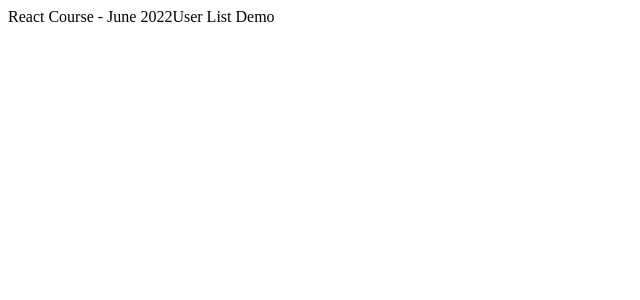
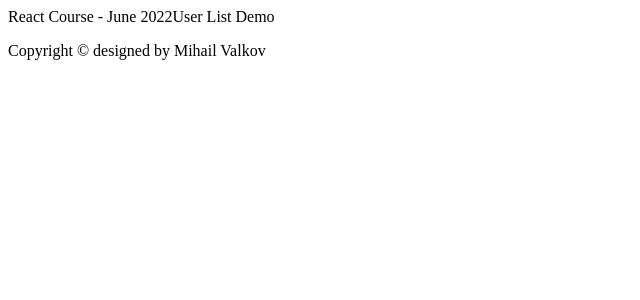
Before and after one commit to BehkoVasilev/React-User-List-Workshop, a React (Create React App) app in the folder client/: page / in a window 1280 px wide. Shown: the top 300 px of the page, without its empty margins (0-640 px from the left). Built offline with nearby package versions, Linux system fonts and the light colour scheme.

Commit message:
add footer component

```diff
--- a/client/src/App.js
+++ b/client/src/App.js
@@ -1,3 +1,4 @@
+import { Footer } from "./components/Footer";
 import { Header } from "./components/Header";
 
 
@@ -5,6 +6,8 @@ function App() {
   return (
     <>
       <Header />
+
+      <Footer />
     </>
   );
 }
--- /dev/null
+++ b/client/src/components/Footer.js
@@ -0,0 +1,8 @@
+
+export const Footer = () => {
+    return (
+        <footer class="footer">
+            <p>Copyright © designed by Mihail Valkov</p>
+        </footer>
+    );
+};
```
Also changed, not shown: 1 other file (tests, documents, lock files or other folders).
